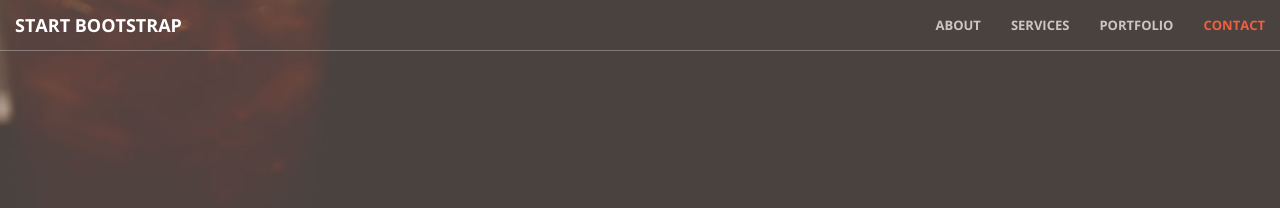
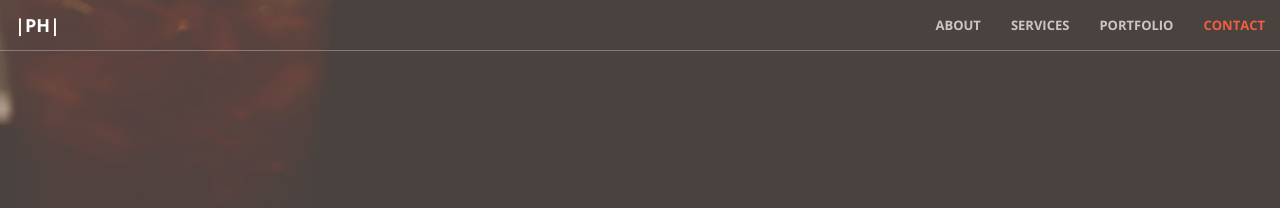
Before and after one commit to pahafenb/pahafenb.github.io, a Jekyll site: the page built from index.html, in a window 1280 px wide. Shown: the top 208 px of the page. Built offline with Jekyll 4.4.1, drawn with Linux system fonts in a browser that asks for light colours.

Commit message:
Update nav.html

```diff
--- a/_includes/nav.html
+++ b/_includes/nav.html
@@ -8,7 +8,7 @@
                 <span class="icon-bar"></span>
                 <span class="icon-bar"></span>
             </button>
-            <a class="navbar-brand page-scroll" href="#page-top">Start Bootstrap</a>
+            <a class="navbar-brand page-scroll" href="#page-top">|PH|</a>
         </div>
 
         <!-- Collect the nav links, forms, and other content for toggling -->
```
